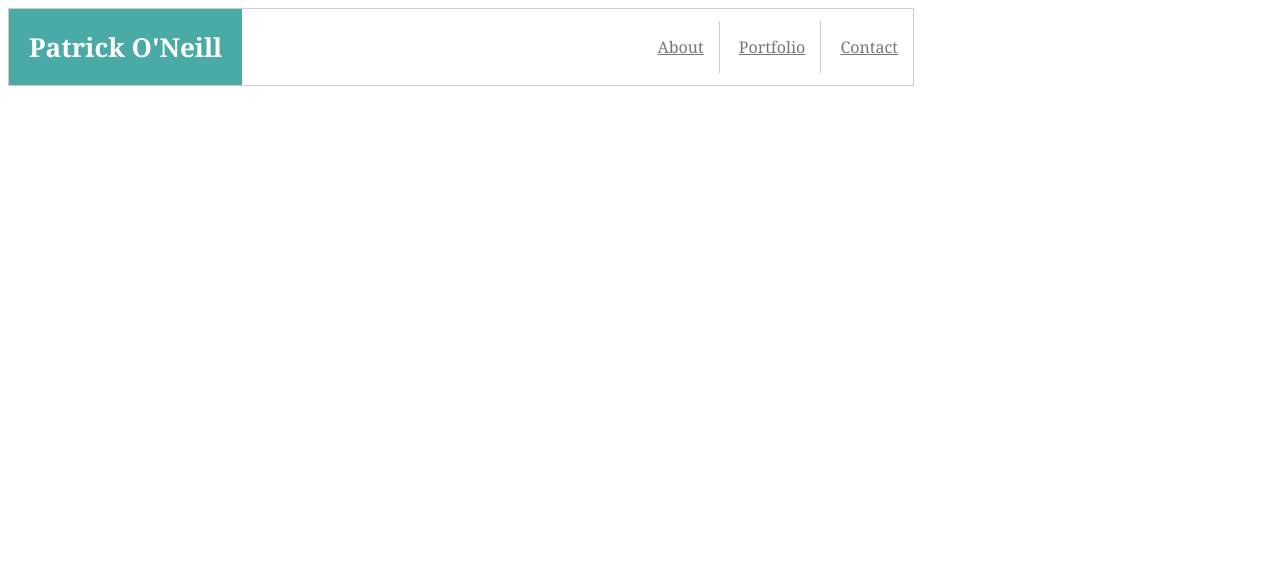
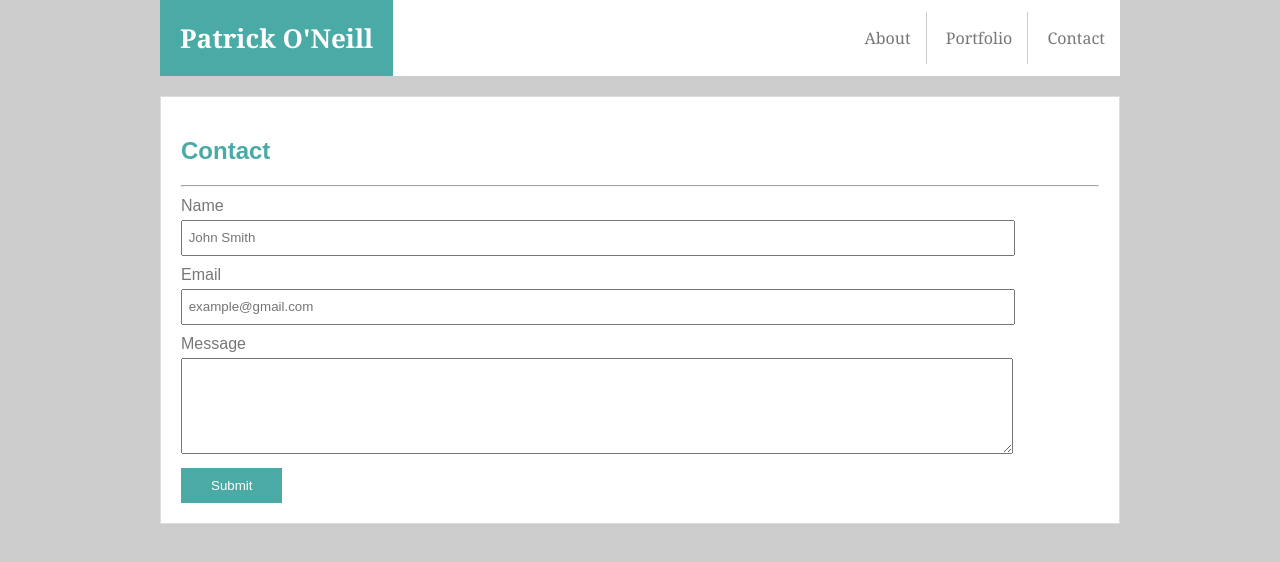
Before and after one commit to psoneill/Basic-Portfolio, a plain HTML site: page contact.html in a window 1280 px wide. Drawn offline with Linux system fonts and the light colour scheme.

Commit message:
adding completed Contact page

```diff
--- a/assets/css/style.css
+++ b/assets/css/style.css
@@ -1,7 +1,10 @@
 body {
-    width: 906px;
+    width: 960px;
+    margin:auto;
     color:#777777;
+    background-color:#cccccc;
     font-family: Arial, Helvetica, sans-serif;
+    align-content: center;
 }
 
 .headerContainer {
@@ -9,6 +12,7 @@ body {
     justify-content: space-between;
     align-items:center;
     font-family: Georgia, 'Times New Roman', Times, serif;
+    background-color:#ffffff;
 }
 
 .headerName {
@@ -21,6 +25,7 @@ body {
 
 .headerLink {
     color:#777777;
+    text-decoration: none;
     padding:15px;
     border-right: 1px solid #cccccc;
 }
@@ -29,9 +34,38 @@ body {
     border-right: none;
 }
 
-header {
+.mainContainer {
     background-color:#ffffff;
-    border: 1px solid #cccccc;
+    border: 1px solid #dddddd;
+    padding:20px;
+    margin-top:20px;
+}
+
+h1 {
+    color:#4aaaa5;
+}
+
+hr {
+    border-color:#f7f5f5;
+    margin-bottom: 10px;
+}
+
+input {
+    width: 90%;
+    height: 30px;
+    margin: 5px 0px 10px 0px;
+}
+
+textarea {
+    width: 90%;
+    margin: 5px 0px 10px 0px;
+}
+
+button {
+    background-color:#4aaaa5;
+    color:white;
+    border:none;
+    padding:10px 30px 10px 30px;
 }
 
 /* Teal color (used for headings and backgrounds): `#4aaaa5`
--- a/contact.html
+++ b/contact.html
@@ -14,5 +14,22 @@
             <a href="contact.html" class="headerLink">Contact</a>
         </nav>
     </header>
+    <section class="mainContainer">
+        <h1>Contact</h1>
+        <hr></hr>
+        Name
+        <br />
+        <input type="text" placeholder=" John Smith">
+        <br />
+        Email
+        <br />
+        <input type="text" placeholder=" example@gmail.com">
+        <br />
+        Message
+        <br />
+        <textarea rows="6"></textarea>
+        <br />
+        <button>Submit</button>
+    </section>
 </body>
 </html>
```
Also changed, not shown: portfolio.html (+5 -0 lines).
